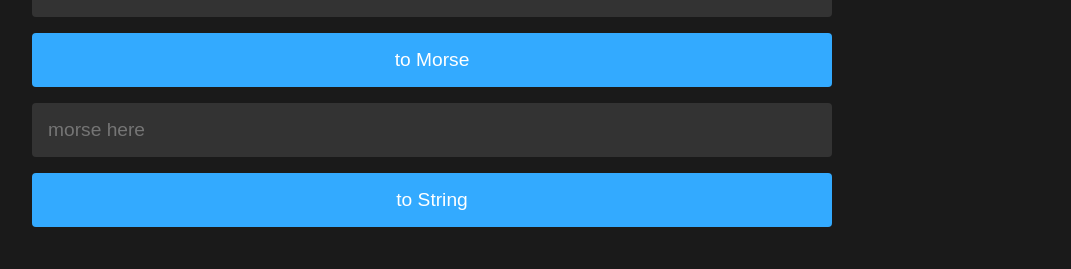
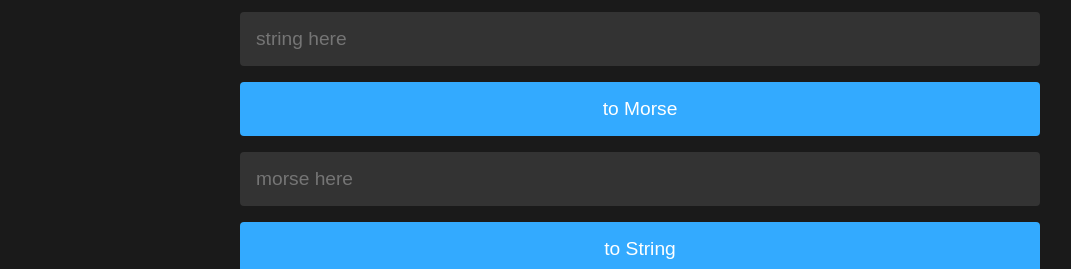
Before and after one commit to darckronoz/MorseDecoder, a plain HTML site: page index.html in a window 1280 px wide. Shown: the part 225-494 px from the top of the page, without its empty margins (0-1071 px from the left). Drawn offline with Linux system fonts and the light colour scheme.

Commit message:
fixed main and styles

```diff
--- a/css/styles.css
+++ b/css/styles.css
@@ -24,7 +24,7 @@ h1 {
 }
 
 /* Style the decoder section */
-.decoder {
+main {
   display: flex;
   flex-wrap: wrap;
   justify-content: space-around;
--- a/index.html
+++ b/index.html
@@ -9,6 +9,7 @@
 	</head>
 	<body>
 		<h1>Morse Decoder</h1>
+		<main>
 			<div class="decoder">
 				<h2>TEXT</h2>
 				<h3>morse to text and text to morse</h3>
@@ -23,6 +24,7 @@
 				<input type="text" id="audio-msgInput" placeholder="string here">
 				<button id="toAudioMorseBtn">to Audio Morse</button>
 			</div>
+		</main>
 		<script src="main.js"></script>
 	</body>
 </html>
```
Lines whose indentation alone changed are shown as unchanged.
